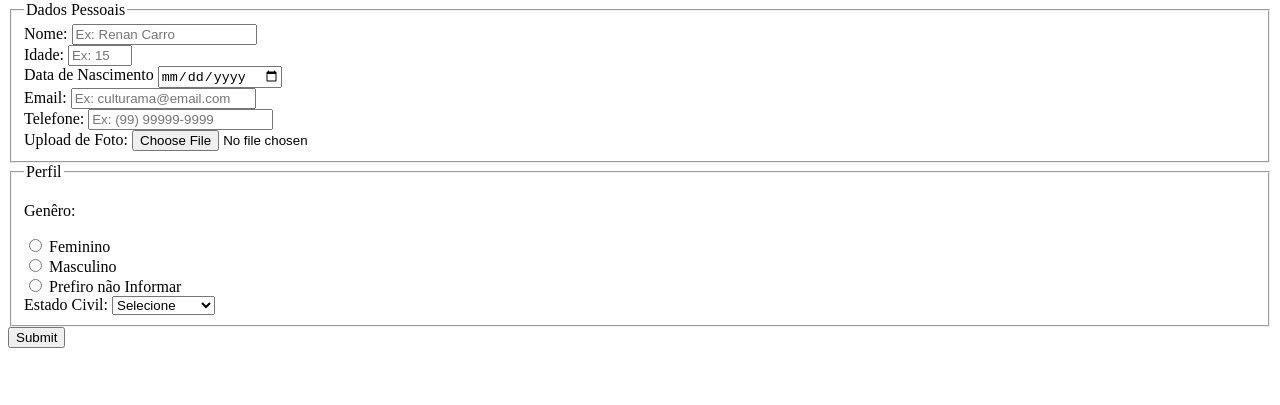
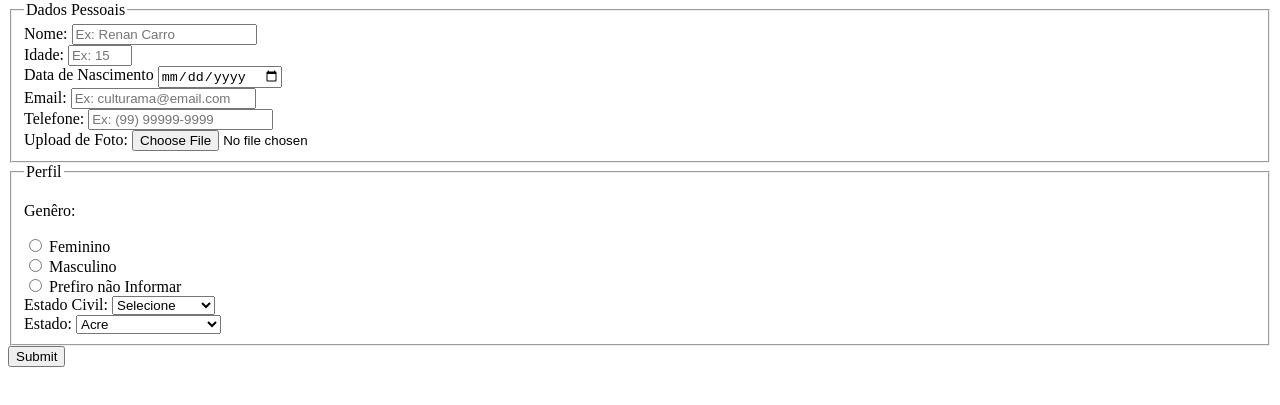
Before and after one commit to Renanmc132/Pesquisa_Culturama, a plain HTML site: page index.html in a window 1280 px wide. Shown: the part 79-484 px from the top of the page. Drawn offline with Linux system fonts and the light colour scheme.

Commit message:
feat : Adciona opcoes de Estado

```diff
--- a/index.html
+++ b/index.html
@@ -61,6 +61,38 @@
                     <option value="Divorciado">Divorciado</option>
                     <option value="Uniao">União estável</option>
                 </select>
+                <br>
+
+                <label for="userState">Estado:</label>
+                <select name="userState">
+                    <option value="Acre">Acre</option>
+                    <option value="Alagoas">Alagoas</option>
+                    <option value="Amapá">Amapá</option>
+                    <option value="Amazonas">Amazonas</option>
+                    <option value="Bahia">Bahia</option>
+                    <option value="Ceará">Ceará</option>
+                    <option value="Distrito Federal">Distrito Federal</option>
+                    <option value="Espirito Santo">Espirito Santo</option>
+                    <option value="Goiás">Goiás</option>
+                    <option value="Maranhão">Maranhão</option>
+                    <option value="Mato Grosso do Sul">Mato Grosso do Sul</option>
+                    <option value="Mato Grosso">Mato Grosso</option>
+                    <option value="Minas Gerais">Minas Gerais</option>
+                    <option value="Pará">Pará</option>
+                    <option value="Paraíba">Paraíba</option>
+                    <option value="Paraná">Paraná</option>
+                    <option value="Pernambuco">Pernambuco</option>
+                    <option value="Piauí">Piauí</option>
+                    <option value="Rio de Janeiro">Rio de Janeiro</option>
+                    <option value="Rio Grande do Norte">Rio Grande do Norte</option>
+                    <option value="Rio Grande do Sul">Rio Grande do Sul</option>
+                    <option value="Rondônia">Rondônia</option>
+                    <option value="Roraima">Roraima</option>
+                    <option value="Santa Catarina">Santa Catarina</option>
+                    <option value="São Paulo">São Paulo</option>
+                    <option value="Sergipe">Sergipe</option>
+                    <option value="Tocantins">Tocantins</option>
+                </select>
 
 
             </fieldset>
```
